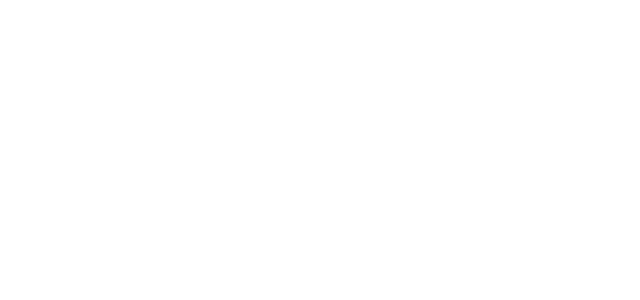
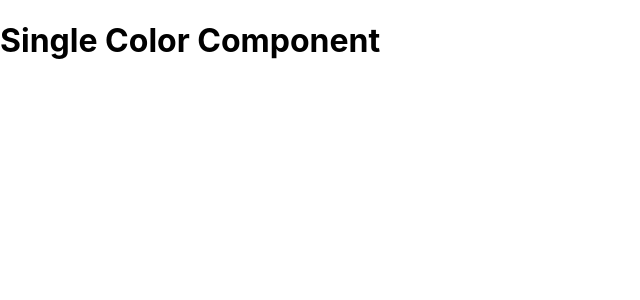
Before and after one commit to storrence88/react-color-picker, a React (Create React App) app: page /palette/1/1 in a window 1280 px wide. Shown: the top 300 px of the page, without its empty margins (0-640 px from the left). Built offline with nearby package versions, Linux system fonts and the light colour scheme.

Commit message:
Create link and route for MORE button in ColorBox component

```diff
--- a/src/App.js
+++ b/src/App.js
@@ -23,6 +23,11 @@
             <Palette palette={generatePalette(this.findPalette(routeProps.match.params.id))} />
           )}
         />
+        <Route
+          exact
+          path='/palette/:paletteId/:colorId'
+          render={() => <h1>Single Color Component</h1>}
+        />
       </Switch>
       // <div className='App'>
       //   <Palette palette={generatePalette(seedColors[4])} />
--- a/src/ColorBox.js
+++ b/src/ColorBox.js
@@ -1,5 +1,6 @@
 import React, { Component } from 'react';
 import { CopyToClipboard } from 'react-copy-to-clipboard';
+import { Link } from 'react-router-dom';
 import './ColorBox.css';
 
 export default class ColorBox extends Component {
@@ -31,7 +32,9 @@
             </div>
             <button className='copy-button'>Copy</button>
           </div>
-          <span className='see-more'>More</span>
+          <Link to='/' onClick={event => event.stopPropagation()}>
+            <span className='see-more'>More</span>
+          </Link>
         </div>
       </CopyToClipboard>
     );
```
